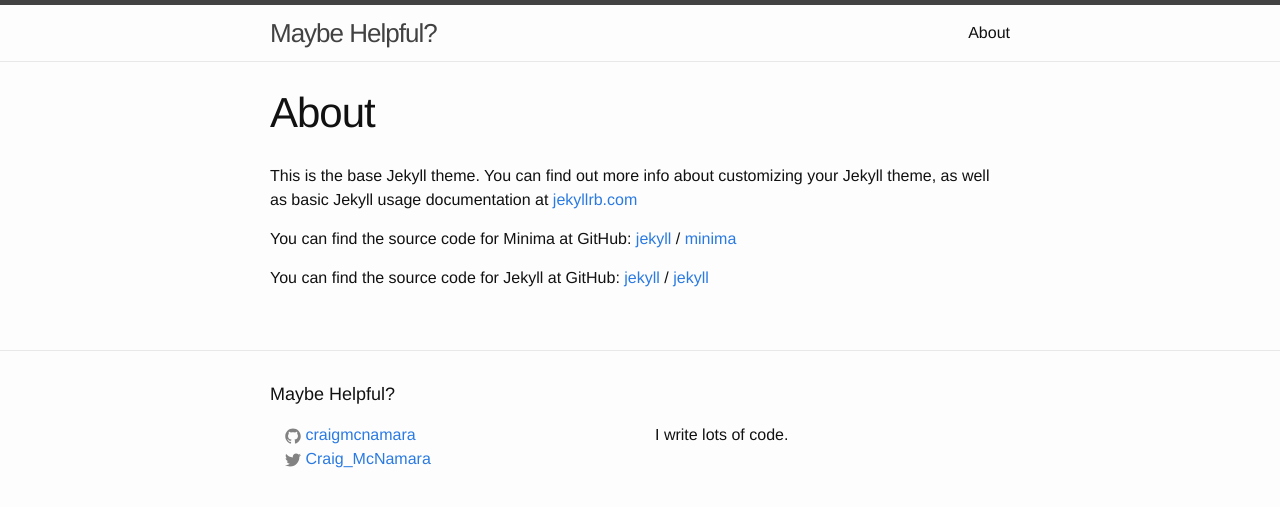
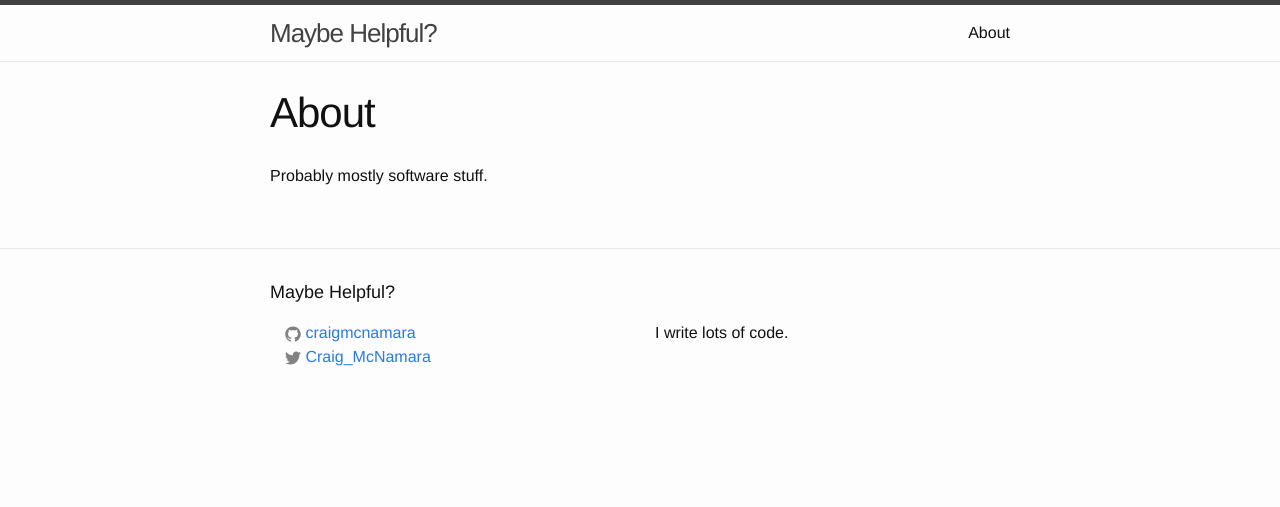
Before and after one commit to craigmcnamara/craigmcnamara.github.io, a Jekyll site: the page built from about.markdown, in a window 1280 px wide. Shown: the top 507 px of the page. Built offline with Jekyll 4.4.1, drawn with Linux system fonts in a browser that asks for light colours.

```diff
--- a/about.markdown
+++ b/about.markdown
@@ -4,15 +4,6 @@ title: About
 permalink: /about/
 ---
 
-This is the base Jekyll theme. You can find out more info about customizing your Jekyll theme, as well as basic Jekyll usage documentation at [jekyllrb.com](https://jekyllrb.com/)
+Probably mostly software stuff.
 
-You can find the source code for Minima at GitHub:
-[jekyll][jekyll-organization] /
-[minima](https://github.com/jekyll/minima)
-
-You can find the source code for Jekyll at GitHub:
-[jekyll][jekyll-organization] /
-[jekyll](https://github.com/jekyll/jekyll)
-
-
-[jekyll-organization]: https://github.com/jekyll
+[github-homepage]: https://craigmcnamara.github.io/
```
Also changed, not shown: _posts/2019-10-04-how-to-use-git-rebase-to-keep-branches-clean.markdown (added, +23 -0 lines), _posts/2019-10-04-welcome-to-jekyll.markdown (deleted, +0 -29 lines).
